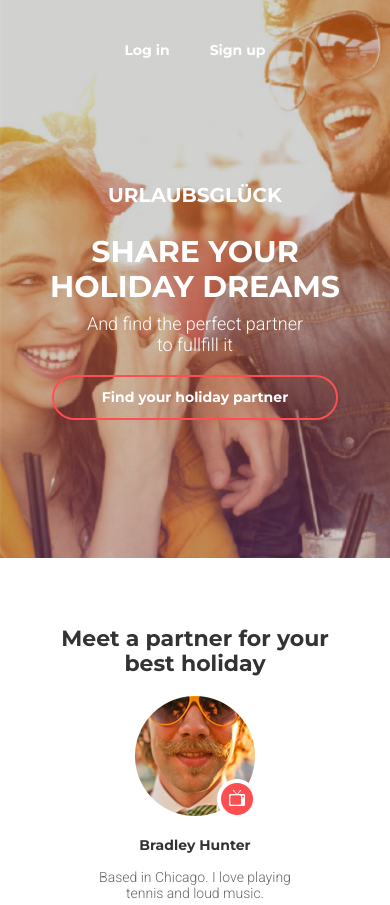
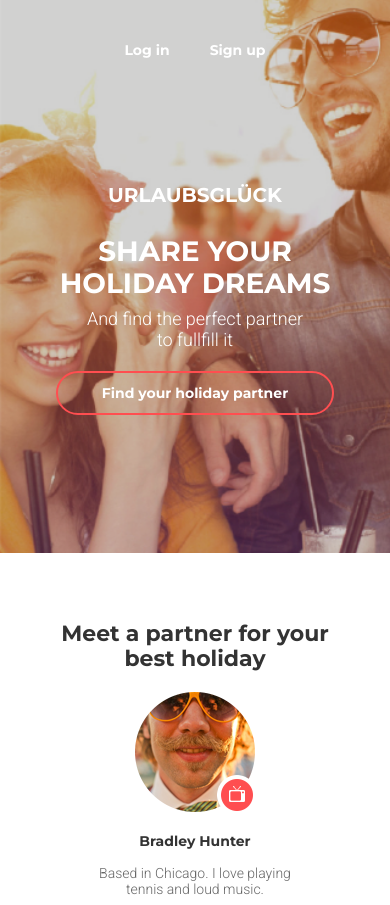
Before and after one commit to ShevchukVA/Modul8, a plain HTML site: page index.html in a window 390 px wide. Shown: the top 905 px of the page. Drawn offline with Linux system fonts and the light colour scheme.

Commit message:
mobile container 280px

```diff
--- a/css/style.css
+++ b/css/style.css
@@ -18,7 +18,7 @@ body { font-family: 'Montserrat', 'Arial', sans-serif;
     display: flex;
     flex-direction: column;
     align-items: center;
-    width: 320px;
+    width: 280px;
     margin: 0 auto;
 }
 img {
@@ -65,7 +65,7 @@ img {
     border-radius: 28px 28px;
 }
 .title-menu-section {
-    font-size: 30px;
+    font-size: 28px;
     text-transform: uppercase;
     margin: 0;
     margin-bottom: 10px;
@@ -80,7 +80,7 @@ img {
     display: inline-block;
     color: #ffffff;
     text-decoration: none;
-    padding: 12px 48px;
+    padding: 12px 44px;
     border: 2px solid #ff4e50;
     border-radius: 28px 28px;
 }
@@ -98,7 +98,7 @@ img {
 }
 .list-item-partners{
     display: inline-block;
-    width: 220px;
+    width: 218px;
 }
 .title-partners {
     font-size: 22px;
```
Also changed, not shown: css/normalize.css.
